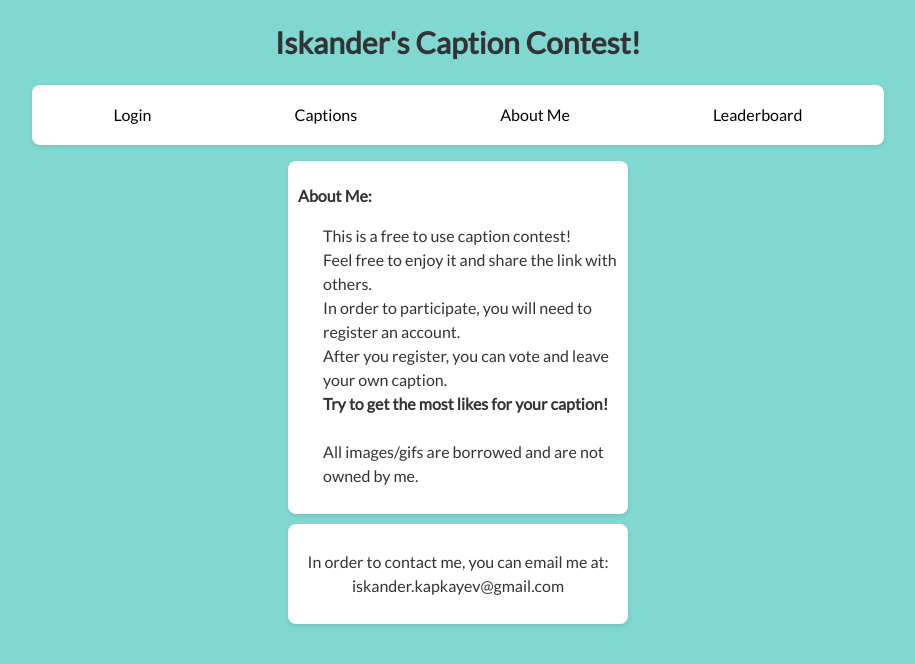
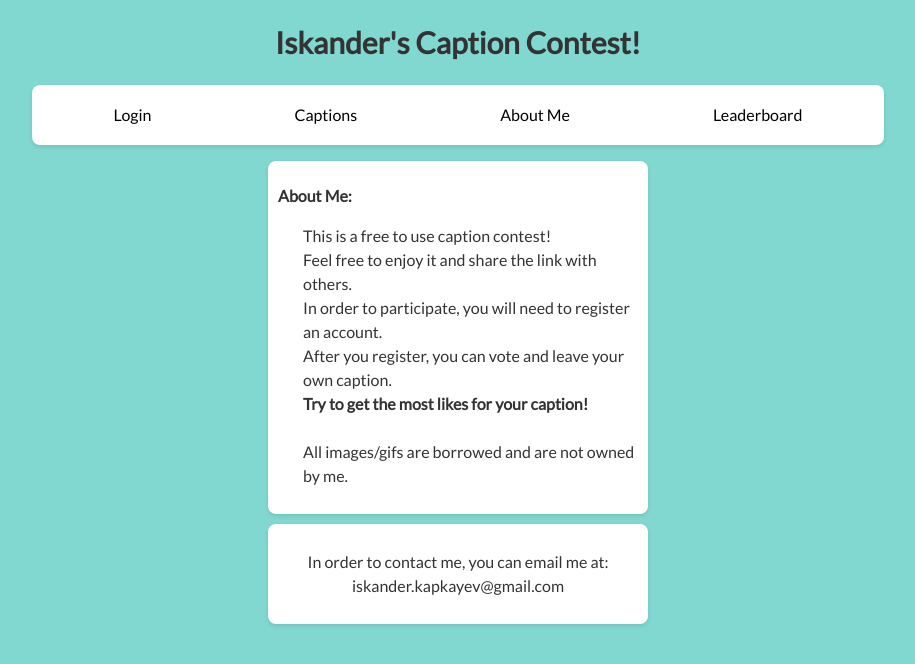
Before and after one commit to iskander-kapkayev/CC_Web_React, a React (Vite) app: page / in a window 1280 px wide. Both pictures are taken after a click on the item "About Me". Shown: the top 664 px of the page, without its empty margins (182-1097 px from the left). Built offline with nearby package versions, Linux system fonts and the light colour scheme.

Commit message:
fixed styling on AboutMe

```diff
--- a/src/styles/App.css
+++ b/src/styles/App.css
@@ -37,7 +37,7 @@ h2 {
 
   margin-left: auto;
   margin-right: auto;
-  width: 25%;
+  width: 360px;
 }
 
 .aboutmecontainer #aboutmetext {
@@ -56,7 +56,7 @@ h2 {
 
   margin-left: auto;
   margin-right: auto;
-  width: 25%;
+  width: 360px;
 }
 
 table, th, td {
```
